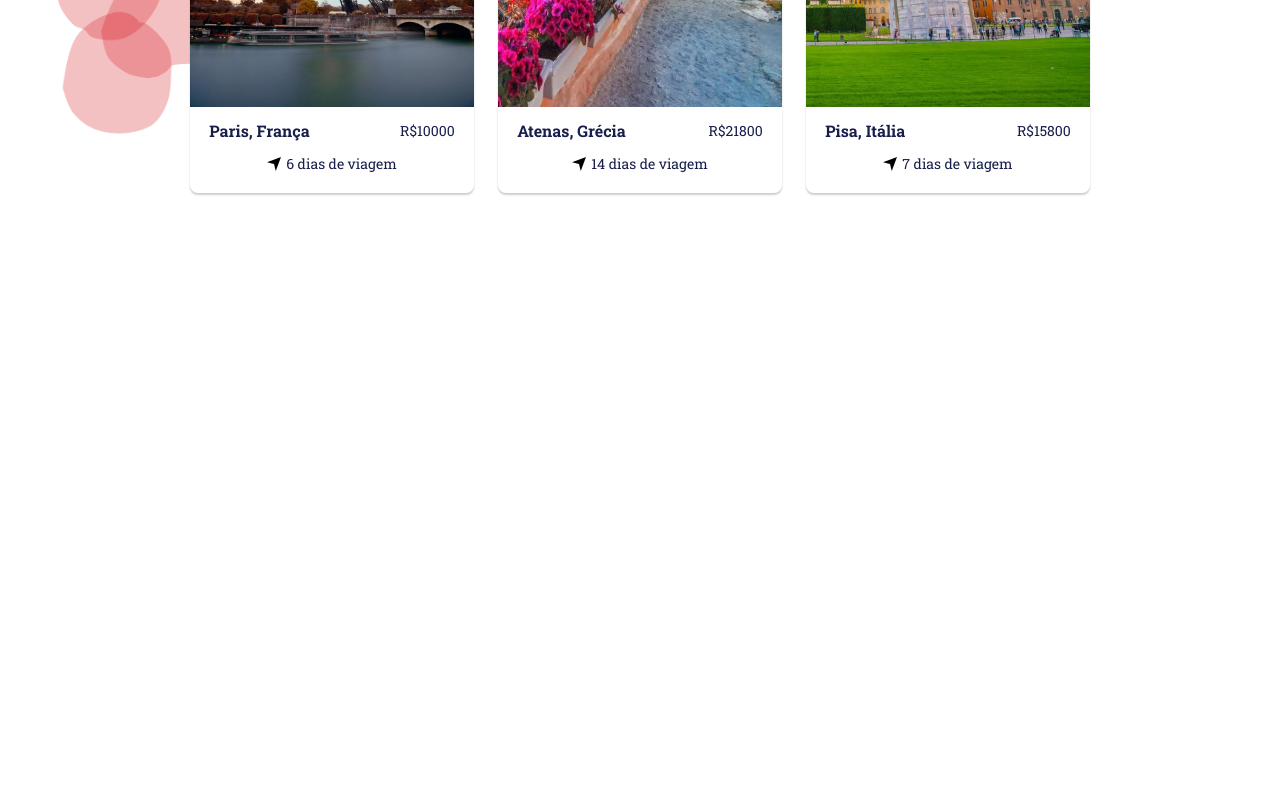
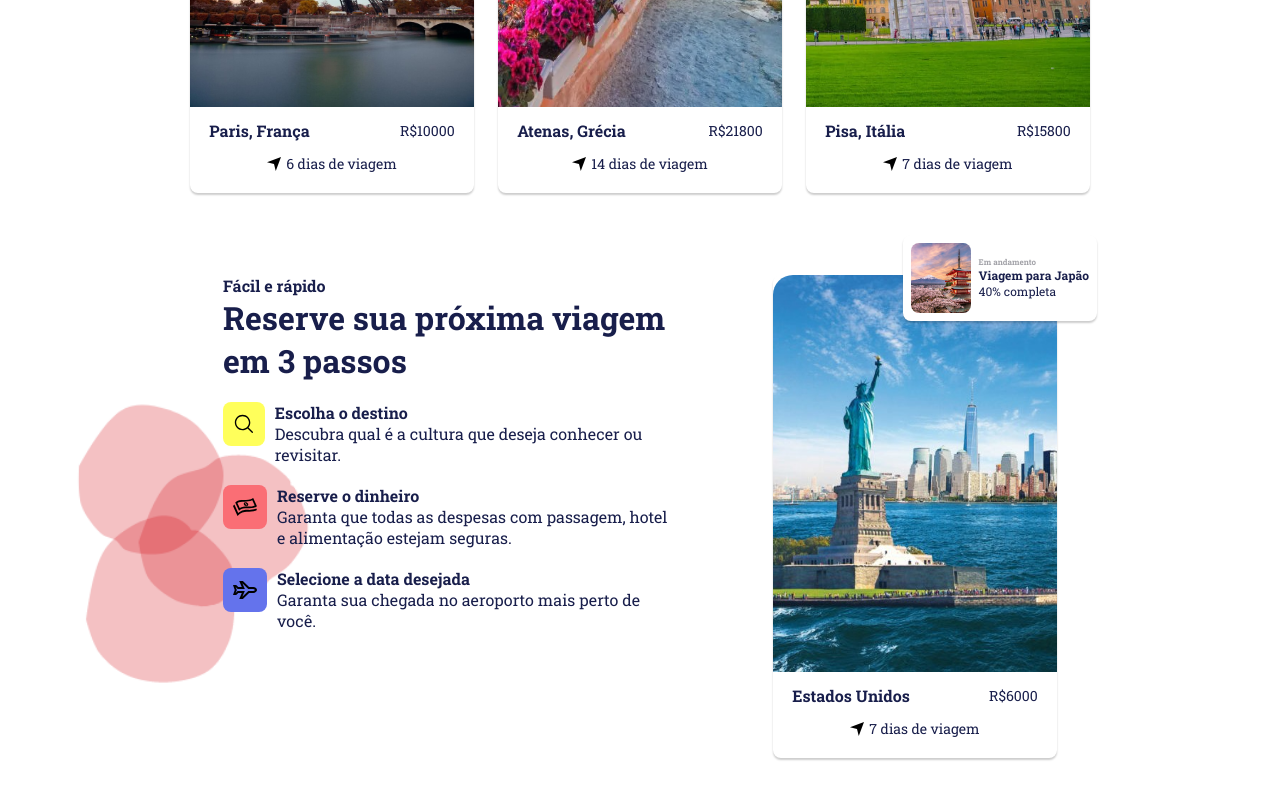
Before and after one commit to karinanuunes/travel-react, a React (Vite) app: page / in a window 1280 px wide. Shown: the part 1342-2142 px from the top of the page. Before the commit the page ends 1567 px from the top, so only its background shows below. Built offline with nearby package versions, Linux system fonts and the light colour scheme.

Commit message:
add book

```diff
--- a/src/App.tsx
+++ b/src/App.tsx
@@ -3,6 +3,7 @@ import "./App.css";
 import "./components/button/button.css";
 import Category from "./components/category/category";
 import Destination from "./components/destination/destination";
+import Book from "./components/book/book";
 
 function App() {
   return (
@@ -10,6 +11,7 @@ function App() {
       <Hero />
       <Category />
       <Destination />
+      <Book />
     </>
   );
 }
--- /dev/null
+++ b/src/components/book/book.css
@@ -0,0 +1,80 @@
+.book {
+  display: flex;
+  flex-wrap: wrap;
+  justify-content: center;
+  padding: 50px 0;
+  gap: 100px;
+}
+
+.book-steps {
+  max-width: 450px;
+}
+
+.svg {
+  display: flex;
+  align-items: center;
+  justify-content: center;
+  border-radius: 8px;
+  width: 44px;
+  height: 44px;
+  padding: 10px;
+}
+
+.book-step {
+  display: flex;
+  gap: 10px;
+  padding-top: 20px;
+}
+
+.book-step h4 {
+  padding: 0;
+  margin: 0;
+}
+
+.yellow {
+  background-color: rgb(255, 255, 91);
+}
+
+.red {
+  background-color: #fa6e75;
+}
+
+.blue {
+  background-color: #6473ec;
+}
+
+.book-tips {
+  display: flex;
+  position: relative;
+}
+
+.book-complete {
+  position: absolute;
+  right: -40px;
+  top: -40px;
+  display: flex;
+  /* flex-direction: column; */
+  justify-content: center;
+  align-items: center;
+  gap: 8px;
+  padding: 8px;
+  background-color: #ffffff;
+  border-radius: 8px;
+  box-shadow: 0 2px 2px #00000033;
+  font-size: 12px;
+  transition: 0.2s ease-in-out;
+}
+
+.book-complete:hover {
+  transform: scale(1.01);
+  box-shadow: 0 8px 16px rgba(0, 0, 0, 0.2);
+}
+
+.book-complete-content h6 {
+  color: #a2a2a8;
+}
+
+.book-complete-img {
+  width: 60px;
+  border-radius: 8px;
+}
--- /dev/null
+++ b/src/components/book/book.tsx
@@ -0,0 +1,93 @@
+import Destiny from "../destiny/destiny";
+import "./book.css";
+import eua from "../../../public/eua.jpg";
+import japao from "../../../public/japao.jpg";
+
+const Book = () => {
+  return (
+    <div className="book">
+      <div className="book-steps">
+        <h4>Fácil e rápido</h4>
+        <h1>Reserve sua próxima viagem em 3 passos</h1>
+        <div className="book-step">
+          <div className="svg yellow">
+            <svg
+              clip-rule="evenodd"
+              fill-rule="evenodd"
+              stroke-linejoin="round"
+              stroke-miterlimit="2"
+              viewBox="0 0 24 24"
+              xmlns="http://www.w3.org/2000/svg"
+            >
+              <path
+                d="m15.97 17.031c-1.479 1.238-3.384 1.985-5.461 1.985-4.697 0-8.509-3.812-8.509-8.508s3.812-8.508 8.509-8.508c4.695 0 8.508 3.812 8.508 8.508 0 2.078-.747 3.984-1.985 5.461l4.749 4.75c.146.146.219.338.219.531 0 .587-.537.75-.75.75-.192 0-.384-.073-.531-.22zm-5.461-13.53c-3.868 0-7.007 3.14-7.007 7.007s3.139 7.007 7.007 7.007c3.866 0 7.007-3.14 7.007-7.007s-3.141-7.007-7.007-7.007z"
+                fill-rule="nonzero"
+              />
+            </svg>
+          </div>
+          <div className="book-step-content">
+            <h4>Escolha o destino</h4>
+            <p>Descubra qual é a cultura que deseja conhecer ou revisitar.</p>
+          </div>
+        </div>
+        <div className="book-step">
+          <div className="svg red">
+            <svg
+              xmlns="http://www.w3.org/2000/svg"
+              width="24"
+              height="24"
+              viewBox="0 0 24 24"
+            >
+              <path d="M24 15.01c-6.857 3.941-12.399-1.424-19.5 5.99l-4.5-9.97 1.402-1.463 3.807 8.406-.002.007c7.445-5.595 11.195-1.176 18.109-4.563.294.648.565 1.332.684 1.593zm-8.904-6.21c-.47-1.095-1.783-1.827-2.932-1.636-1.15.191-1.702 1.233-1.231 2.328.498 1.155 1.921 1.895 3.094 1.603 1.038-.257 1.517-1.252 1.069-2.295zm-1.448 1.363l.104.229-.218.045-.097-.219c-.225.041-.482.035-.719-.027l-.065-.387c.195.03.438.058.623.02l.125-.041c.221-.109.153-.387-.176-.453-.244-.054-.893-.014-1.135-.552-.136-.304-.035-.621.356-.766l-.108-.239.217-.045.104.229c.159-.026.345-.036.563-.017l.087.383c-.169-.021-.353-.041-.512-.008l-.06.016c-.309.082-.21.375.064.446.453.105.994.139 1.208.612.172.385-.028.648-.361.774zm5.644-4.817l2.417 5.211c-4.279 2.284-9.871-.34-15 2.501l-2.313-5.065c3.873-2.694 9.197-.035 14.896-2.647zm.902-2.346c-6.179 4.004-13.007-.318-17.951 4.454l3.765 8.22c5.298-4.492 12.519-.238 17.952-4.455l-3.766-8.219z" />
+            </svg>
+          </div>
+          <div className="book-step-content">
+            <h4>Reserve o dinheiro</h4>
+            <p>
+              Garanta que todas as despesas com passagem, hotel e alimentação
+              estejam seguras.
+            </p>
+          </div>
+        </div>
+        <div className="book-step">
+          <div className="svg blue">
+            <svg
+              width="24"
+              height="24"
+              xmlns="http://www.w3.org/2000/svg"
+              fill-rule="evenodd"
+              clip-rule="evenodd"
+            >
+              <path d="M8.801 9l-2.602-6h3.688l6.182 6c1.373 0 2.93-.012 4.303.001 1.622.057 3.628 1.465 3.628 2.996 0 1.557-2.038 2.97-3.67 3.003h-4.236l-6.208 6h-3.658l2.594-6h-3.506l-2.164 2h-3.152l1.742-4.998-1.742-5.002h3.142l2.149 2h3.51zm3.034 2l-7.205-.004-2.017-1.996 1.26 2.998-1.283 3.002 1.997-2h7.246l-2.472 5.727 5.924-5.727c1.633 0 3.452.077 5.082-.002.791-.058 1.615-.809 1.615-.996 0-.211-.915-.995-1.694-1.002h-5.03l-5.909-5.735" />
+            </svg>
+          </div>
+          <div className="book-step-content">
+            <h4>Selecione a data desejada</h4>
+            <p>Garanta sua chegada no aeroporto mais perto de você.</p>
+          </div>
+        </div>
+      </div>
+      <div className="book-tips">
+        <Destiny
+          src={eua}
+          alt="Estados Unidos"
+          title="Estados Unidos"
+          price={6000}
+          days={7}
+        />
+        <div className="book-complete">
+          <img src={japao} alt="" className="book-complete-img" />
+          <div className="book-complete-content">
+            <h6>Em andamento</h6>
+            <p>
+              <strong>Viagem para Japão</strong>
+            </p>
+            <p>40% completa</p>
+          </div>
+        </div>
+      </div>
+    </div>
+  );
+};
+
+export default Book;
```
Also changed, not shown: public/eua.jpg (added), public/japao.jpg (added).
